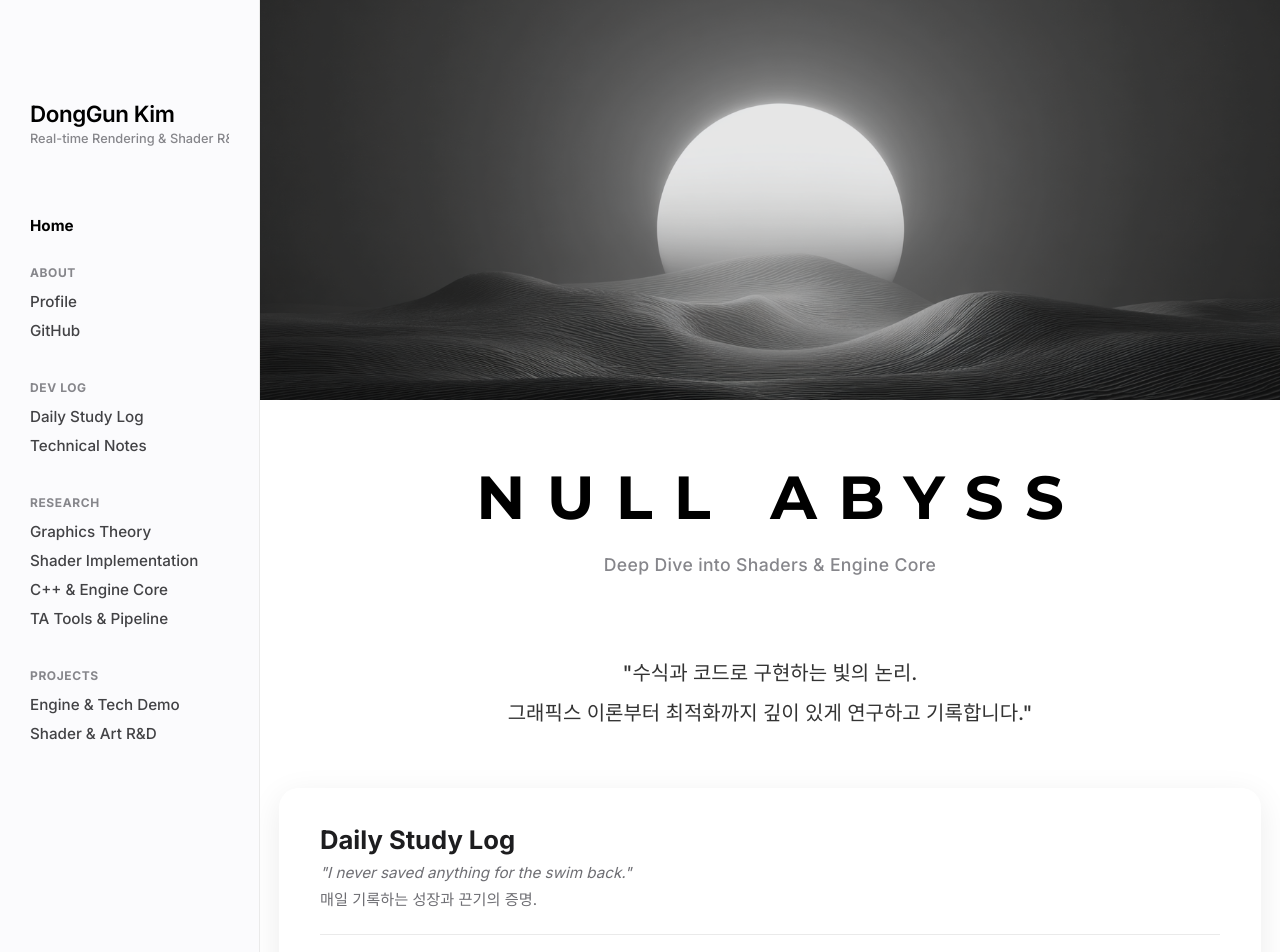
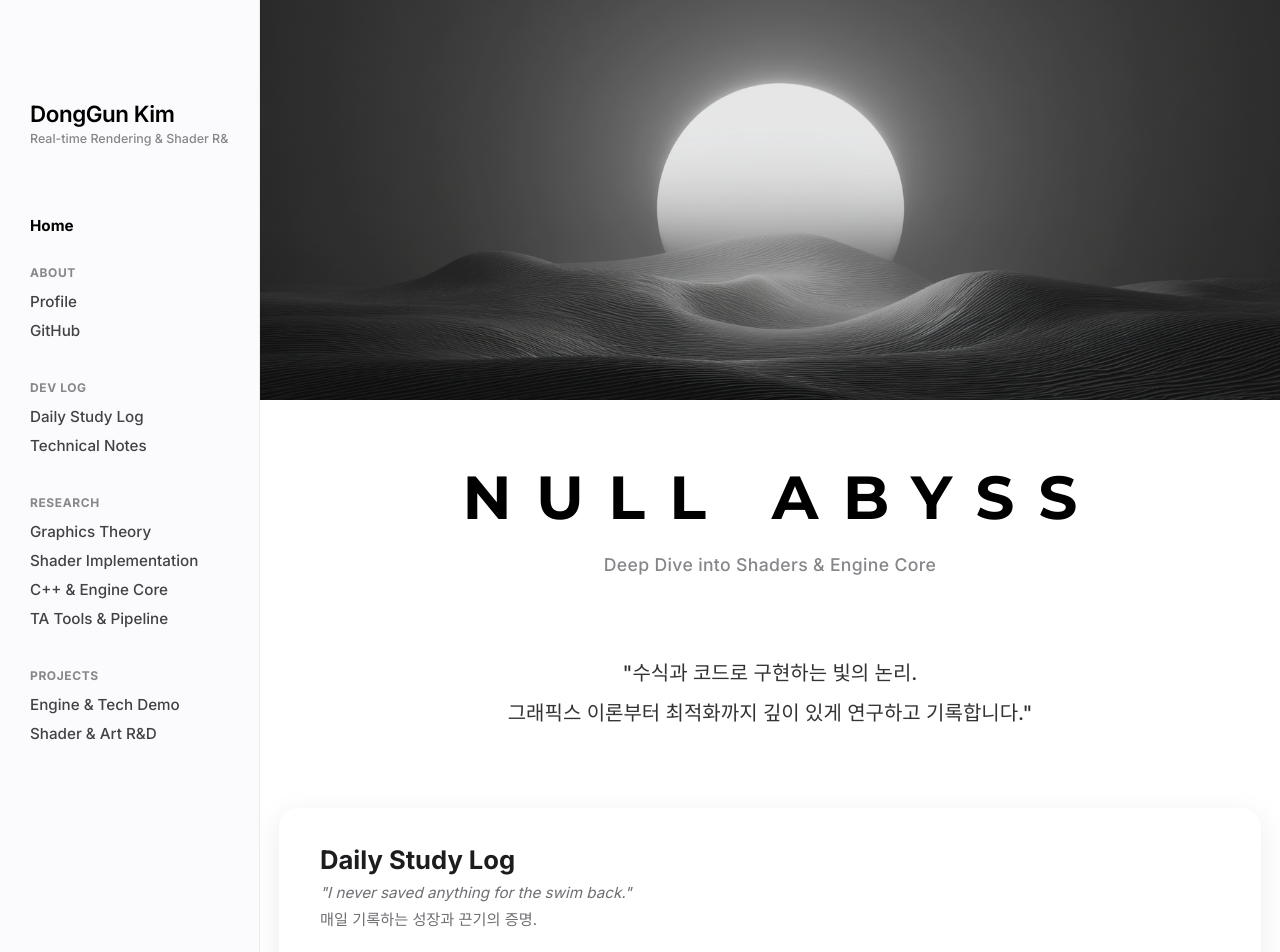
Before and after one commit to KimDongGun324/kimdonggun324.github.io, a Jekyll site: the page built from index.md, in a window 1280 px wide. Shown: the top 952 px of the page. Built offline with Jekyll 4.4.1, drawn with Linux system fonts in a browser that asks for light colours.

Commit message:
메인 대수술-16
✅ 최종 디자인 수정 요청 이해도 점검
1. NULL ABYSS 로고 비율 수정

현재 문제: 폰트가 수직으로 눌린 듯한(압축된 듯한) 느낌이 있음.

수정 방향: 펄어비스 로고가 가진 '세로로 긴' (Tall/Condensed) 느낌을 살리기 위해, Montserrat 폰트의 font-size를 유지하되 letter-spacing을 미세하게 조정하여 시각적으로 더 길어 보이게 하거나, 폰트 스택에서 Condensed 계열의 폰트를 보조적으로 활용하여 로고의 비율을 개선하겠습니다.

2. 철학 문구 하단 공백 추가

현재 문제: "수식과 코드로..." 문구와 아래 Daily Study Log 위젯 사이의 간격이 답답함.

수정 방향: 철학 문구 섹션(.philosophy-text-center)의 하단 margin을 추가로 늘려서 (현재 35px에서 약 50px 이상으로) 시원한 공백을 확보하겠습니다.

3. 좌측 상단 역할(Role) 텍스트 잘림 현상 재수정

현재 문제: Real-time Rendering & Shader R&D 중 'D'가 여전히 잘려 보임.

수정 방향:

Option A (글자 크기 축소): .sidebar-role의 font-size를 현재보다 더 미세하게 줄여 한 줄에 모든 텍스트가 들어가도록 조정합니다. (가장 깔끔한 방법)

Option B (사이즈바 너비 조정): 사이드바의 고정 너비(--sidebar-width)를 몇 픽셀(px) 증가시키거나, 사이드바 내부의 좌우 padding을 줄여 공간을 확보합니다.

(가장 안정적인 Option A: 글자 크기 축소를 기본으로 진행하겠습니다.)

4. 사이드바 하단 정보(Footer) 굵기 및 크기 미세 조정

현재 문제: DongGun Kim과 Email(footer-text-highlight)의 크기나 굵기가 너무 강해서 위계가 깨지는 느낌이 있음.

수정 방향:

DongGun Kim (.footer-text-highlight)의 폰트 사이즈를 미세하게 줄이거나(0.95em에서 0.9em 등으로), 굵기를 600에서 500 정도로 낮춰, 바로 위의 라벨(RESEARCHER)의 위계를 침범하지 않도록 조정하겠습니다.

네, DongGun Kim님. 상단 배너 이미지의 위치를 50% 62%로 설정하는 것은 가능하며, CSS의 object-position 속성을 통해 반영하겠습니다.

```diff
--- a/_layouts/default.html
+++ b/_layouts/default.html
@@ -52,8 +52,8 @@
       height: 100vh;
       background: #fbfbfd;
       border-right: 1px solid #eaeaea;
-      /* 2번 요청: 상단 DongGun Kim 위치 이동 (4칸 정도) */
-      padding: 100px 30px 0px 30px; /* 상단 패딩을 늘리고 하단 패딩을 0으로 초기화 */
+      /* 2번 요청: 상단 DongGun Kim 위치 아래로 이동 */
+      padding: 100px 30px 0px 30px;
       box-sizing: border-box;
       z-index: 1000;
       display: flex;
@@ -64,7 +64,7 @@
     /* 사이드바 헤더 (이름 부분) */
     .sidebar-header {
       margin-bottom: 70px;
-      padding-top: 0; /* 상단 패딩은 .sidebar-fixed-area에서 처리 */
+      padding-top: 0;
     }
     /* 2번 요청: DongGun Kim 굵기 조정 (800 -> 600) */
     .sidebar-name {
@@ -74,21 +74,21 @@
       letter-spacing: -0.02em;
       margin-bottom: 4px;
     }
-    /* 1번 요청: Role R&D까지 잘리지 않게 조정 */
+    /* 1번 요청: Role R&D까지 잘리지 않게 조정 (폰트 사이즈 미세 축소) */
     .sidebar-role {
-      font-size: 0.8em; /* 폰트 사이즈 미세 조정 */
+      font-size: 0.78em; /* 폰트 사이즈 0.8em -> 0.78em로 미세 축소 */
       color: var(--text-light);
       font-weight: 500;
       white-space: nowrap;
       overflow: hidden;
-      text-overflow: clip; /* ... 대신 R&D가 보이도록 클립으로 변경 */
+      text-overflow: clip; /* R&D가 보이도록 클립으로 변경 */
       max-width: 100%;
       display: block;
     }
 
     /* 사이드바 내비게이션 (메뉴) */
     .sidebar-nav {
-      flex-grow: 1; /* 중간 공간을 밀어내어 하단 Footer를 바닥에 붙임 */
+      flex-grow: 1;
     }
     .nav-section { margin-bottom: 40px; }
     .nav-category {
@@ -112,7 +112,8 @@
     .sidebar-footer {
       margin-top: auto;
       padding-top: 35px;
-      padding-bottom: 40px; /* 3번 요청: 하단 정렬을 위해 padding-bottom 최소화 (컨테이너 내부 여백) */
+      /* 3번 요청: 하단 공백 제거를 위해 padding-bottom 최소화 */
+      padding-bottom: 40px;
     }
 
     .footer-divider {
@@ -121,13 +122,15 @@
 
     .footer-item { margin-bottom: 25px; }
 
-    /* 텍스트 위계(Hierarchy) 재설정 유지 */
+    /* 텍스트 위계(Hierarchy) 재설정 */
     .footer-label {
       font-size: 0.75em; font-weight: 900; color: #000;
       text-transform: uppercase; margin-bottom: 8px; letter-spacing: 0.05em;
     }
+    /* 4번 요청: DongGun Kim 폰트 사이즈 미세 축소 */
     .footer-text-highlight {
-      font-size: 0.95em; font-weight: 600; color: #333;
+      font-size: 0.9em; /* 0.95em -> 0.9em로 축소 */
+      font-weight: 600; color: #333;
       margin-bottom: 4px;
     }
     .footer-text {
@@ -159,7 +162,9 @@
       width: 100%; height: 400px; overflow: hidden; background: #000; position: relative;
     }
     .main-banner-img {
-      width: 100%; height: 100%; object-fit: cover; object-position: center;
+      width: 100%; height: 100%; object-fit: cover;
+      /* New Request: 상단 배너 이미지 위치 조정 */
+      object-position: 50% 62%;
       opacity: 0.9; display: block;
     }
 
@@ -170,16 +175,16 @@
       background: #fff;
     }
 
-    /* NULL ABYSS 폰트 - 날렵한 스타일로 조정 유지 */
+    /* NULL ABYSS 폰트 - 비율 및 간격 조정 */
     .page-title-static {
       font-family: 'Montserrat', sans-serif;
       font-size: 3.8em;
       font-weight: 700;
-      letter-spacing: 0.35em;
+      letter-spacing: 0.4em; /* 1번 요청: 세로로 긴 느낌을 위해 자간을 0.35em -> 0.4em로 증가 */
       margin: 0;
       color: #000;
       text-transform: uppercase;
-      margin-right: -0.35em;
+      margin-right: -0.4em;
     }
 
     /* 부제 아래 공백 추가 유지 */
@@ -204,7 +209,7 @@
       flex-direction: column;
       align-items: center;
       /* 5번 요청: 문구를 위로 한 칸 이동 */
-      margin-top: 10px; /* 30px에서 10px로 줄임 */
+      margin-top: 10px;
       margin-bottom: 140px;
       text-align: center;
     }
@@ -212,14 +217,14 @@
     /* 철학 문구 디자인 개선 (경량 산세리프) */
     .philosophy-text-center {
       max-width: 800px;
-      /* 5번 요청: Daily Study Log와의 간격 유지 및 폰트 굵기 조정 */
-      margin: 0 auto 35px auto; /* 하단 여백 50px -> 35px로 줄여 Daily Log와 간격 유지 */
+      /* 2번 요청: Daily Study Log와의 간격 증가 */
+      margin: 0 auto 55px auto; /* 35px -> 55px로 증가 */
     }
     .philosophy-quote {
       font-family: 'Inter', sans-serif;
       font-size: 1.25em;
       font-weight: 500; /* 5번 요청: 300에서 500으로 올려 가독성 확보 */
-      color: #333; /* 폰트 색상 유지 (옅지 않게) */
+      color: #333;
       line-height: 2.0;
       font-style: normal;
       word-break: keep-all;
```
